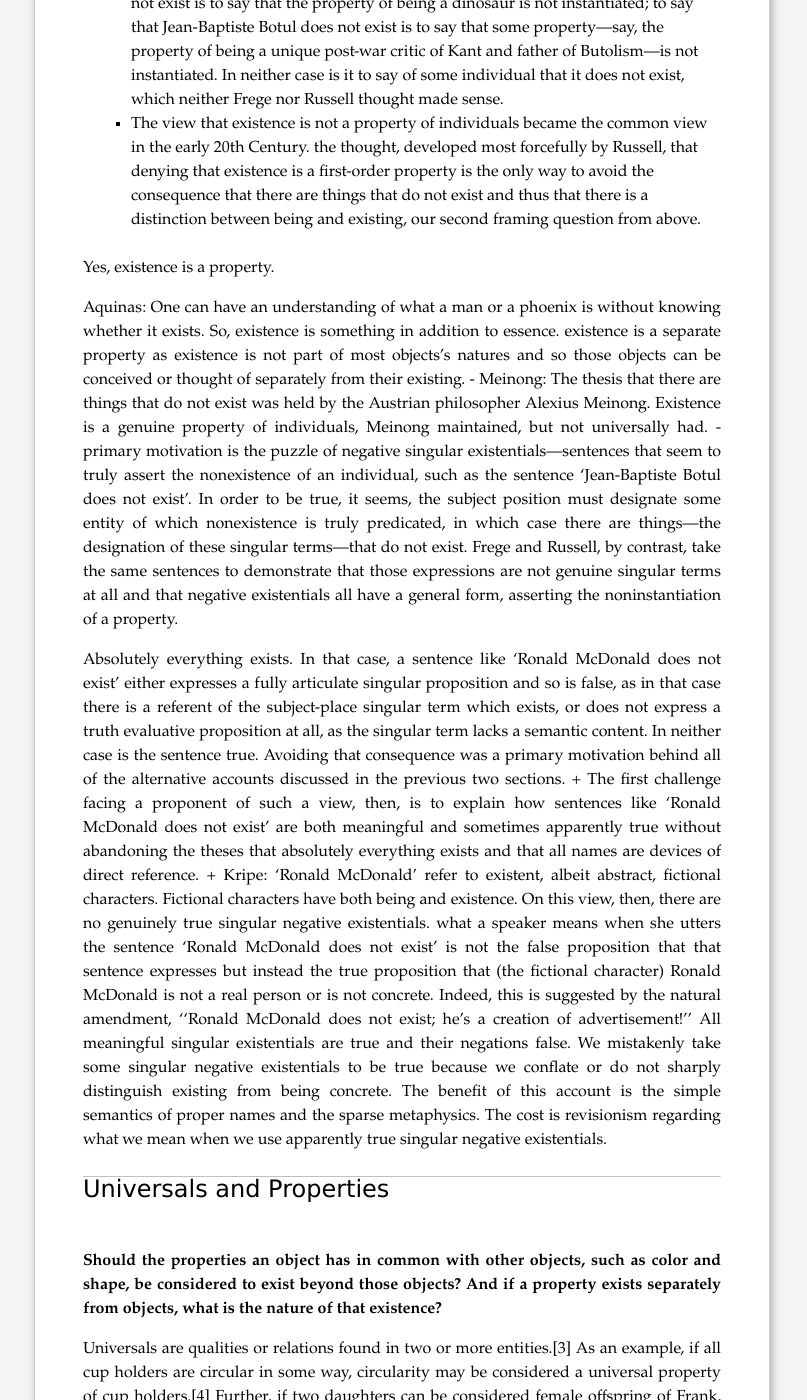
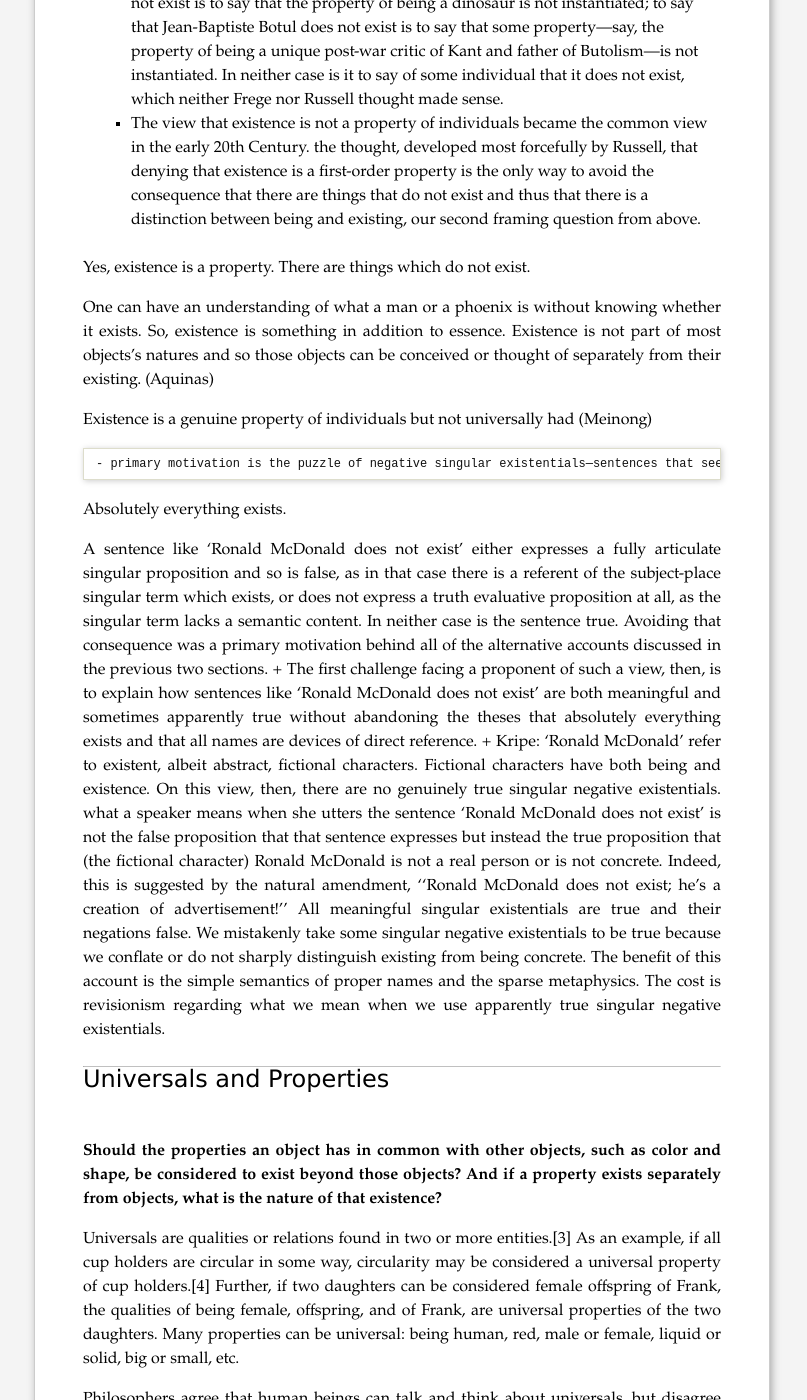
Before and after one commit to piyushahuja/piyushahuja.github.io, a Jekyll site: the page built from _posts/philosophy/2021-01-31-metaphysics.md, in a window 1280 px wide and 1400 px high, scrolled down 1298 px. Shown: the whole window, without its empty margins (238-1045 px from the left). Built offline with Jekyll 4.4.1, drawn with Linux system fonts in a browser that asks for light colours.

```diff
--- a/_posts/philosophy/2021-01-31-metaphysics.md
+++ b/_posts/philosophy/2021-01-31-metaphysics.md
@@ -42,13 +42,18 @@ No, existence is not a property.
     - Russel: second-order property of propositional functions, to say that dinosaurs do not exist is to say that the property of being a dinosaur is not instantiated; to say that Jean-Baptiste Botul does not exist is to say that some property—say, the property of being a unique post-war critic of Kant and father of Butolism—is not instantiated. In neither case is it to say of some individual that it does not exist, which neither Frege nor Russell thought made sense.
     - The view that existence is not a property of individuals became the common view in the early 20th Century. the thought, developed most forcefully by Russell, that denying that existence is a first-order property is the only way to avoid the consequence that there are things that do not exist and thus that there is a distinction between being and existing, our second framing question from above.
 
-Yes, existence is a property.
+Yes, existence is a property. There are things which do not exist.
 
-Aquinas:  One can have an understanding of what a man or a phoenix is without knowing whether it exists. So, existence is something in addition to essence. existence is a separate property as existence is not part of most objects’s natures and so those objects can be conceived or thought of separately from their existing.
-    - Meinong: The thesis that there are things that do not exist was held by the Austrian philosopher Alexius Meinong. Existence is a genuine property of individuals, Meinong maintained, but not universally had.
+One can have an understanding of what a man or a phoenix is without knowing whether it exists. So, existence is something in addition to essence. Existence is not part of most objects’s natures and so those objects can be conceived or thought of separately from their existing. (Aquinas)
+
+
+Existence is a genuine property of individuals but not universally had (Meinong)
+
     - primary motivation is the puzzle of negative singular existentials—sentences that seem to truly assert the nonexistence of an individual, such as the sentence ‘Jean-Baptiste Botul does not exist’. In order to be true, it seems, the subject position must designate some entity of which nonexistence is truly predicated, in which case there are things—the designation of these singular terms—that do not exist. Frege and Russell, by contrast, take the same sentences to demonstrate that those expressions are not genuine singular terms at all and that negative existentials all have a general form, asserting the noninstantiation of a property.
 
-Absolutely everything exists. In that case, a sentence like ‘Ronald McDonald does not exist’ either expresses a fully articulate singular proposition and so is false, as in that case there is a referent of the subject-place singular term which exists, or does not express a truth evaluative proposition at all, as the singular term lacks a semantic content. In neither case is the sentence true. Avoiding that consequence was a primary motivation behind all of the alternative accounts discussed in the previous two sections.
+Absolutely everything exists.
+
+A sentence like ‘Ronald McDonald does not exist’ either expresses a fully articulate singular proposition and so is false, as in that case there is a referent of the subject-place singular term which exists, or does not express a truth evaluative proposition at all, as the singular term lacks a semantic content. In neither case is the sentence true. Avoiding that consequence was a primary motivation behind all of the alternative accounts discussed in the previous two sections.
     +  The first challenge facing a proponent of such a view, then, is to explain how sentences like ‘Ronald McDonald does not exist’ are both meaningful and sometimes apparently true without abandoning the theses that absolutely everything exists and that all names are devices of direct reference.
         +  Kripe: ‘Ronald McDonald’ refer to existent, albeit abstract, fictional characters. Fictional characters have both being and existence. On this view, then, there are no genuinely true singular negative existentials. what a speaker means when she utters the sentence ‘Ronald McDonald does not exist’ is not the false proposition that that sentence expresses but instead the true proposition that (the fictional character) Ronald McDonald is not a real person or is not concrete. Indeed, this is suggested by the natural amendment, ‘‘Ronald McDonald does not exist; he’s a creation of advertisement!’’
         All meaningful singular existentials are true and their negations false. We mistakenly take some singular negative existentials to be true because we conflate or do not sharply distinguish existing from being concrete. The benefit of this account is the simple semantics of proper names and the sparse metaphysics. The cost is revisionism regarding what we mean when we use apparently true singular negative existentials.
```
